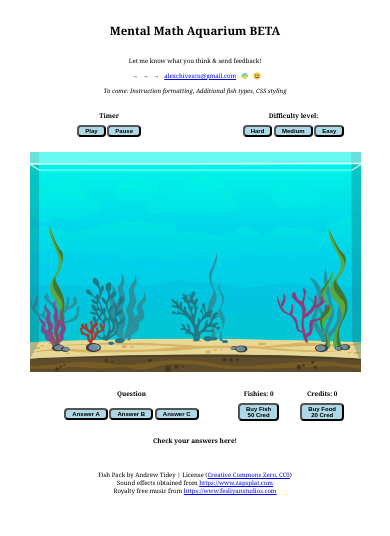
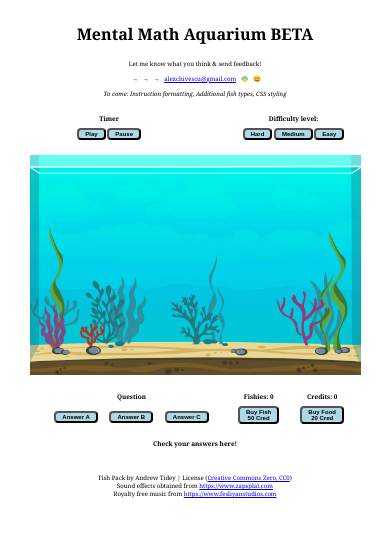
Before and after one commit to AlexChivvy/mental-math-aquarium, a plain HTML site: page index.html in a window 390 px wide. Drawn offline with Linux system fonts and the light colour scheme; files whose address does not match are found by name.

Commit message:
mobile friendly fourth attempt

```diff
--- a/style.css
+++ b/style.css
@@ -67,6 +67,9 @@ Contact: alexchivescu@gmail.com */
         flex-direction: row;
         justify-content: space-around;
     }
+    .answerButton{
+        margin: 10px 10px 0px;
+    }
   }
 
   /* PHONE If the screen size is 600px wide or less, set the font-size of <div> to 30px */
@@ -83,7 +86,7 @@ Contact: alexchivescu@gmail.com */
     font-weight: bold;
     }
     h1 {
-    font-size: 1.8em;
+    font-size: 2.5em;
     font-weight: bold;
     word-wrap: break-word;
     }
@@ -108,7 +111,7 @@ Contact: alexchivescu@gmail.com */
         font-weight: bold;
     }
     button {
-        font-size: 0.3em;
+        font-size: 0.2em;
         background-color: lightblue;
         font-weight: bold;
         border-radius: 4px;
@@ -123,7 +126,7 @@ Contact: alexchivescu@gmail.com */
         width: 10%;
     }
     .answerButton{
-        margin-top: 5px;
+        margin: 5px 5px 0px;
     }
     #below-screen{
         width: 85%;
@@ -131,7 +134,6 @@ Contact: alexchivescu@gmail.com */
         flex-direction: row;
         justify-content: space-around;
     }
-
     #aquarium-status{
         width: 85%;
         display:flex;
```
